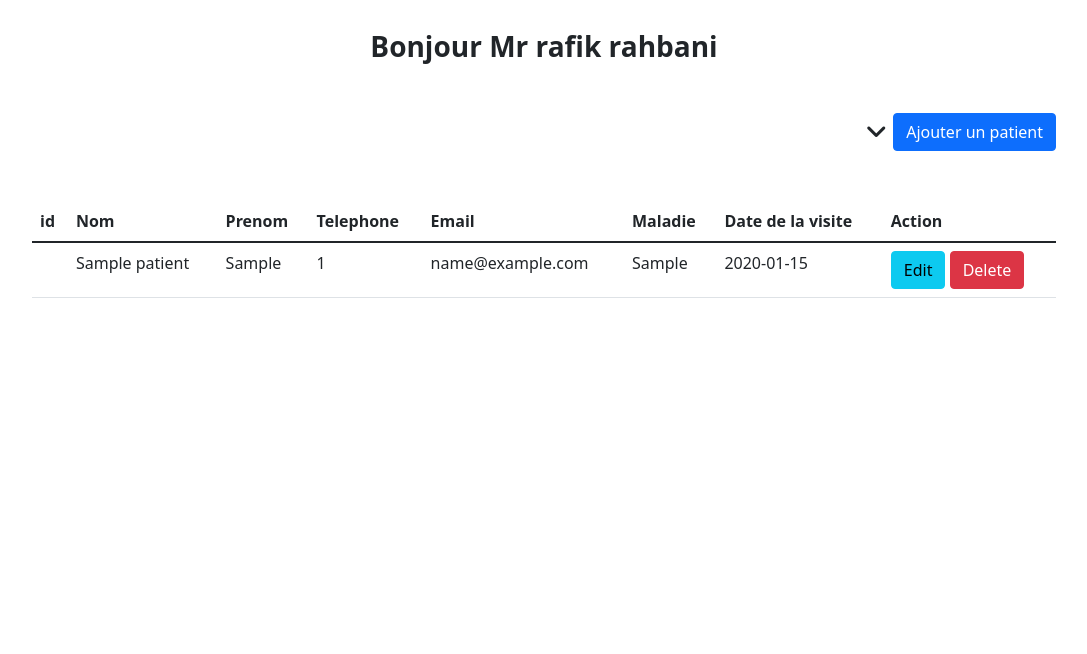
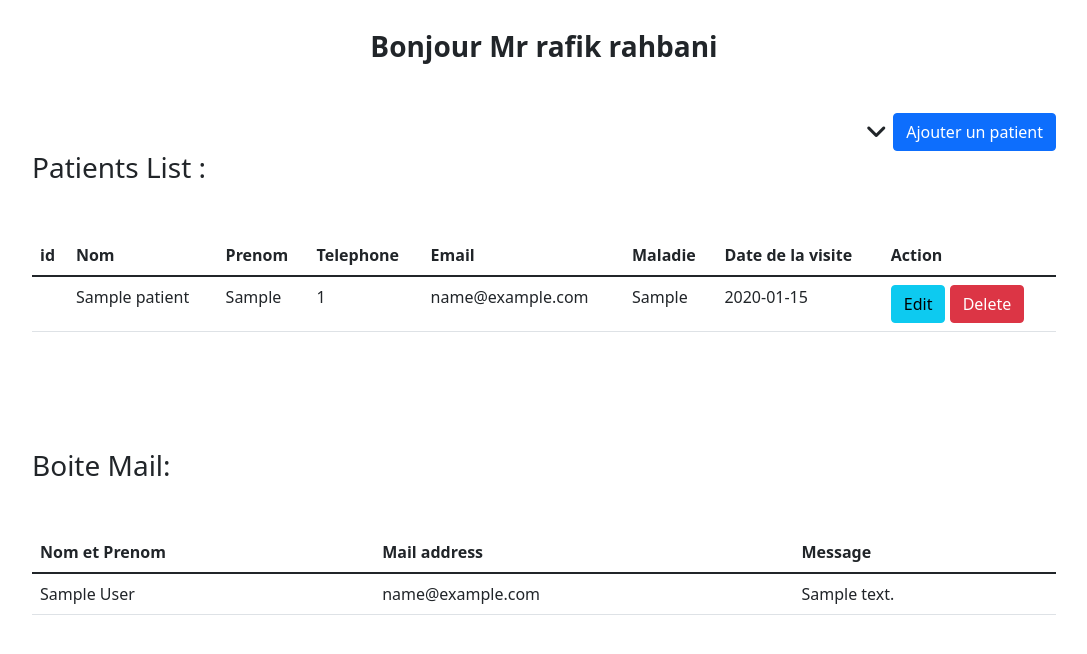
Before and after one commit to Halazv2/Gestion-d-un-Cabinet-Traumatologie, a PHP site: page /dashboard.php in a window 1280 px wide. Shown: the part 106-760 px from the top of the page, without its empty margins (96-1183 px from the left). Run offline with PHP 8.4, Linux system fonts and the light colour scheme; tables that the repository leaves empty hold one stand-in row (values such as "Sample post"); data that the repository does not hold is empty.

Commit message:
i changed and added some stuff

```diff
--- a/contact.php
+++ b/contact.php
@@ -64,7 +64,7 @@ include('./php/connection.php');
         <form action="./php/message.php" class="left-side" method="post">
             <input type="text" name="text" placeholder="Full Name">
             <input type="email" name="mail" placeholder="Email">
-            <input type="text"  name="Message"  placeholder="Message"></input>
+            <input type="text"  name="message"  placeholder="Message"></input>
             <button class="leftButton" name="message_submit">ENVOYER</button>
         </form>
         <div class="rght-side">
--- a/dashboard.php
+++ b/dashboard.php
@@ -1,4 +1,5 @@
 <?php include('./php/connection.php'); ?>
+<?php include('./php/message.php'); ?>
 <!DOCTYPE html>
 <html lang="en">
 
@@ -99,6 +100,7 @@
       </div>
 
       <div class="arr-patients">
+      <h3>Patients List :</h3>
         <?php $results = mysqli_query($con, "SELECT * FROM patients"); ?>
         <table class="table">
           <thead>
@@ -133,6 +135,27 @@
             </tr>
           <?php } ?>
         </table>
+
+
+
+        <?php $result = mysqli_query($con, "SELECT * FROM contact"); ?>
+        <h3> <br><br><br> Boite Mail:</h3>
+        <table class="table">
+          <thead>
+            <tr>
+              <th scope="col">Nom et Prenom</th>
+              <th scope="col">Mail address</th>
+              <th scope="col">Message</th>
+            </tr>
+          </thead>
+          <?php while ($row = mysqli_fetch_array($result)) { ?>
+            <tr>
+              <td><?php echo $row['full_name']; ?></td>
+              <td><?php echo $row['email']; ?></td>
+              <td><?php echo $row['message']; ?></td>
+            </tr>
+          <?php } ?>
+        </table>
       </div>
     </form>
   </div>
--- a/index.php
+++ b/index.php
@@ -62,7 +62,7 @@
             <p>cabinet de chirugie TRAUMATOLOGIQUE à SAFI</p>
             <div class="hero-container-buttons">
               <!-- <button class="leftButton">À propose</button> -->
-              <a href="./contact.html"><button class="leftButton">Contact</button></a>
+              <a href="contact.php"><button class="leftButton">Contact</button></a>
 
             </div>
           </div>
--- a/php/authentification.php
+++ b/php/authentification.php
@@ -16,6 +16,8 @@ if (isset($_POST['login_submit'])) {
 
             header("location:../login.php");
             //send user back to the login page.
+            $_SESSION['message'] = "Username or password is incorrect";
+            $_SESSION['msg_type'] = "danger";
         }
     }
 }
--- a/php/message.php
+++ b/php/message.php
@@ -1,5 +1,5 @@
 <?php
-include('./connection.php');
+include('connection.php');
 
 
 //add_patients
@@ -7,8 +7,8 @@ if(isset($_POST['message_submit']))
 {
     $FullName=$_POST['text'];
     $Email=$_POST['mail'];
-    // $Message=$_POST['message'];
-    $Message = trim($_POST['message']);
+    $Message=$_POST['message'];
+    // $Message = trim($_POST['message']);
     $query="insert into contact (full_name,email,message)  values ('$FullName','$Email','$Message')";
     $result = mysqli_query($con,$query);
     if($result)
--- a/style/login.css
+++ b/style/login.css
@@ -103,7 +103,8 @@
     height: 60vh;
     padding: 0px 30px 0px 30px;
     display: flex;
-    align-items: center;
+    flex-direction: column;
+    justify-content: center;
     background-color: #fff;
     margin: 5% 35% 10% 35%;
     border-radius: 15px;
```
Also changed, not shown: login.php (+11 -1 lines), profile.php (renamed from profile.html).
